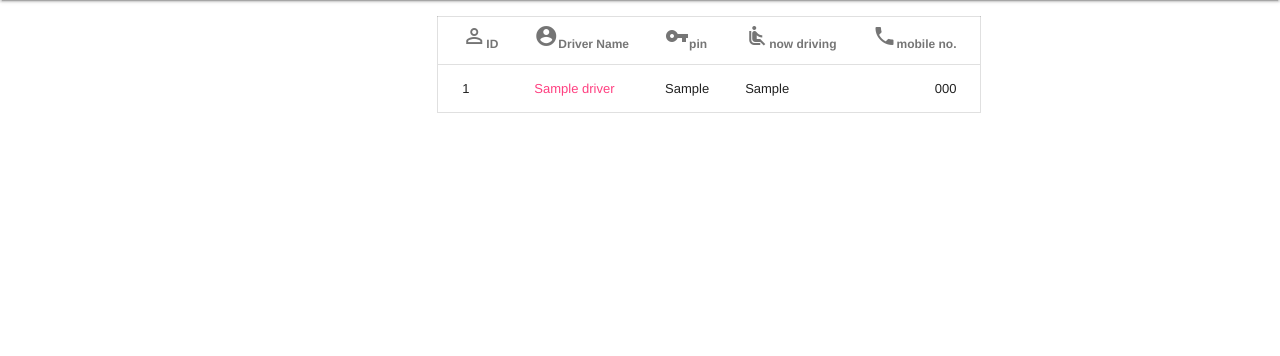
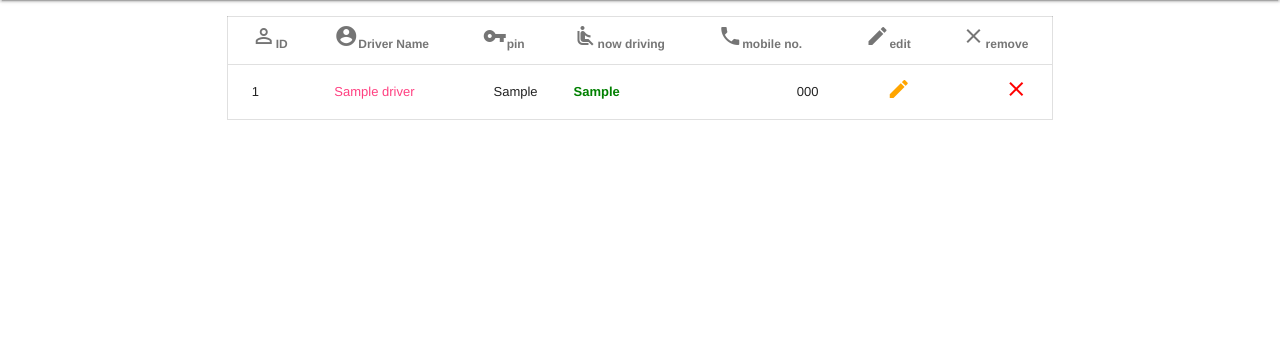
Before and after one commit to Mramcharan/kftlog, a PHP site: page /drivers.php in a window 1280 px wide. Shown: the part 64-420 px from the top of the page. Run offline with PHP 8.4, Linux system fonts and the light colour scheme; tables that the repository leaves empty or names only in its code hold one stand-in row (values such as "Sample post"); data that the repository does not hold is empty.

Commit message:
unrelated vr folder added and drivers page updated

```diff
--- a/drivers.php
+++ b/drivers.php
@@ -17,8 +17,11 @@ if ($result->num_rows > 0) {
       <td class='mdl-data-table__cell--non-numeric'>$id</td>
       <td class='mdl-data-table__cell--non-numeric'><a href='#'>$driver_name</a></td>
       <td>$pin</td>
-      <td class='mdl-data-table__cell--non-numeric'> $now </td>
+      <td class='mdl-data-table__cell--non-numeric' style='color:green;'><b> $now </b></td>
       <td>$mob</td>
+      <td><i class='material-icons' style='color:orange;'>edit</i></td>
+      <td><i class='material-icons' style='color:red;'>clear</i></td>
+
 
       </tr>";
     }
@@ -84,8 +87,8 @@ function goBack() {
        <main class="mdl-layout__content">
          <div class="page-content"><!-- Your content goes here -->
            <div class="mdl-grid">
-             <div class="mdl-cell mdl-cell--4-col"></div>
-         <div class="mdl-cell mdl-cell--4-col">
+             <div class="mdl-cell mdl-cell--2-col"></div>
+         <div class="mdl-cell mdl-cell--8-col">
            <table class="mdl-data-table mdl-js-data-table" style="width:100%;">
        <thead>
        <tr>
@@ -94,7 +97,8 @@ function goBack() {
        <th class="mdl-data-table__cell--non-numeric"><b><i class="material-icons">vpn_key</i>pin</b></th>
         <th class="mdl-data-table__cell--non-numeric"><b><i class="material-icons">airline_seat_recline_normal</i>now driving</b></th>
         <th class="mdl-data-table__cell--non-numeric"><b><i class="material-icons">phone</i>mobile no.</b></th>
-
+<th><b><i class="material-icons">edit</i>edit</b></th>
+<th><b><i class="material-icons">clear</i>remove</b></th>
        </tr>
        </thead>
        <tbody>
@@ -103,7 +107,7 @@ function goBack() {
        </tbody>
        </table>
        </div>
-<div class="mdl-cell mdl-cell--4-col"></div>
+<div class="mdl-cell mdl-cell--2-col"></div>
 
      </div>
        <button  id="show-dialog" type="button"
--- a/index.php
+++ b/index.php
@@ -60,7 +60,8 @@ if ($result->num_rows > 0) {
 //notifications Count
 
 
-$countsql = "SELECT id FROM notifications";
+$countsql = "SELECT notifications.id FROM notifications  INNER JOIN vehicles ON notifications.vehicleno = vehicles.vehicleno;
+";
 $result2 = $conn->query($countsql);
 
 if ($result2->num_rows > 0) {
```
Also changed, not shown: vr/vr.php (added, +25 -0 lines), 1 other file.
